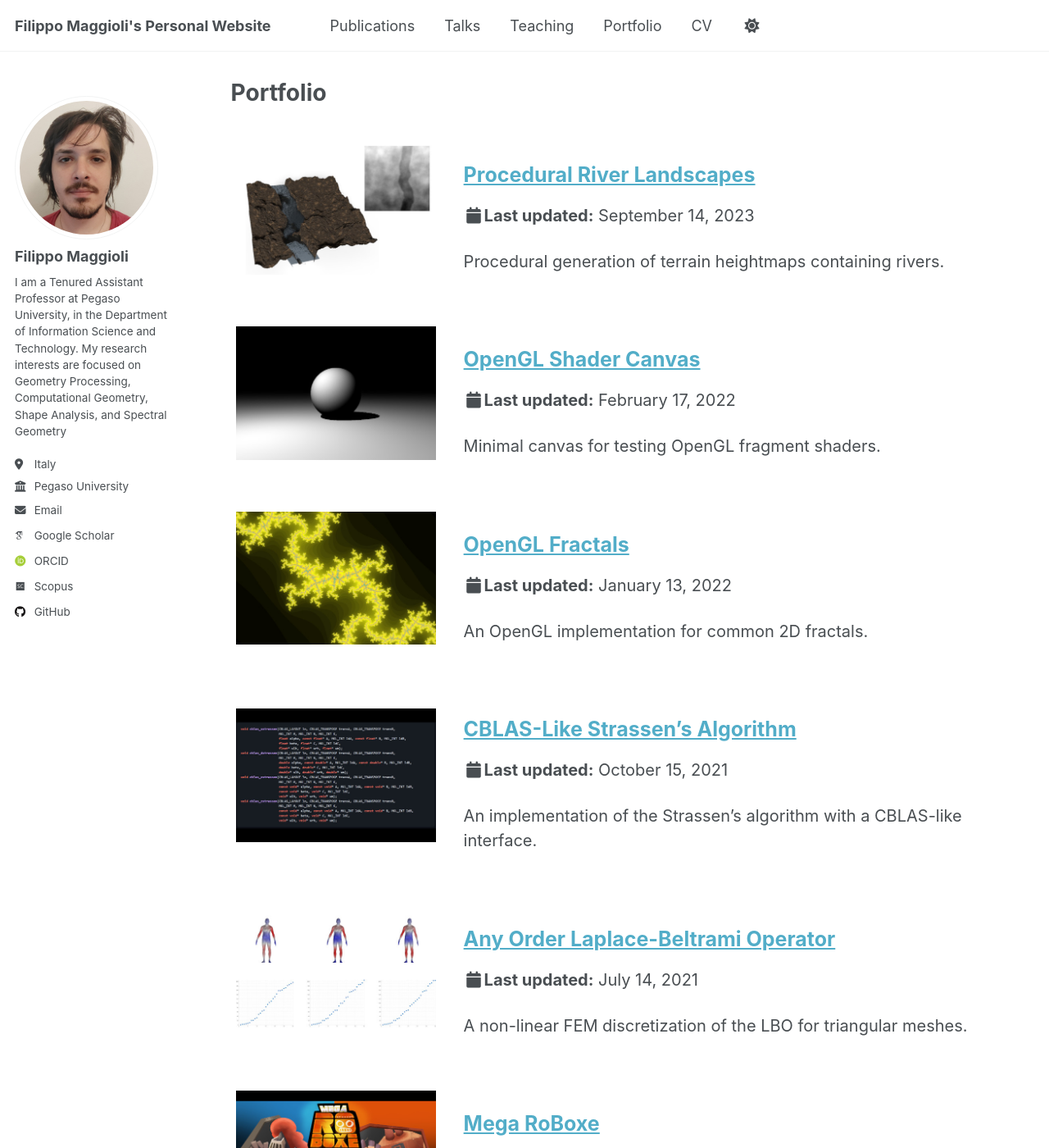
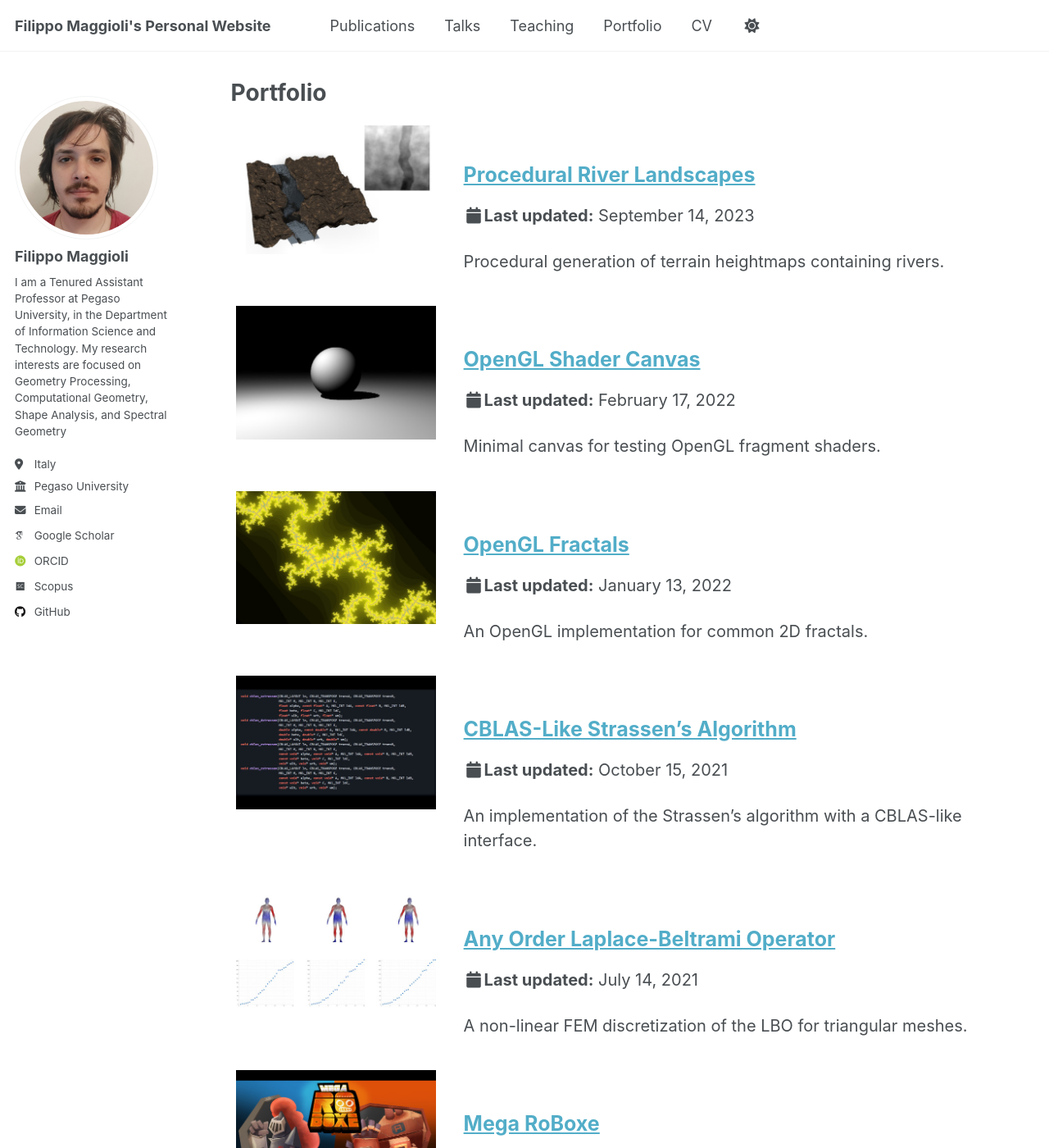
Before and after one commit to fmaggioli/fmaggioli.github.io, a Jekyll site: the page built from _pages/portfolio.html, in a window 1280 px wide and 1400 px high. Shown: the whole window at 82% size. Built offline with Jekyll 4.4.1, drawn with Linux system fonts in a browser that asks for light colours; some web fonts are replaced.

Commit message:
Polishing portfolio

```diff
--- a/_pages/portfolio.html
+++ b/_pages/portfolio.html
@@ -9,17 +9,6 @@ author_profile: true
 
 
 <style>
-  .container {
-    display: flex;
-    align-items: start;
-    justify-content: center
-  }
-
-  img {
-    max-width:  100%;
-    max-height: 100%;
-  }
-
   .text {
     font-size: 20px;
     padding-left: 20px;
@@ -27,6 +16,10 @@ author_profile: true
 
   table, tr, td {
     border: none;
+  }
+
+  td {
+    vertical-align: top;
   }
 </style>
 
```
